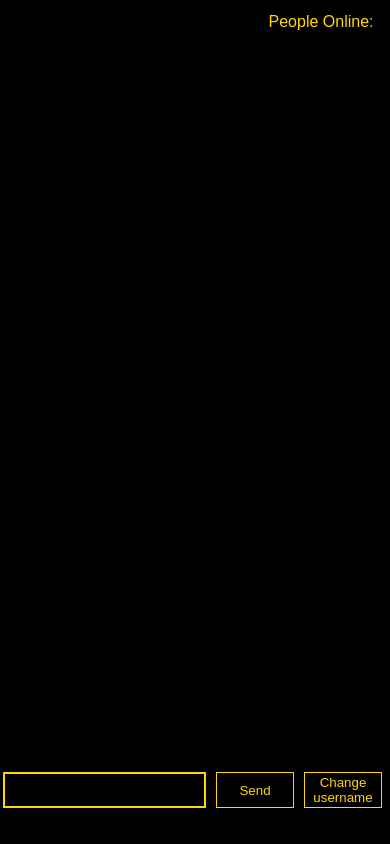
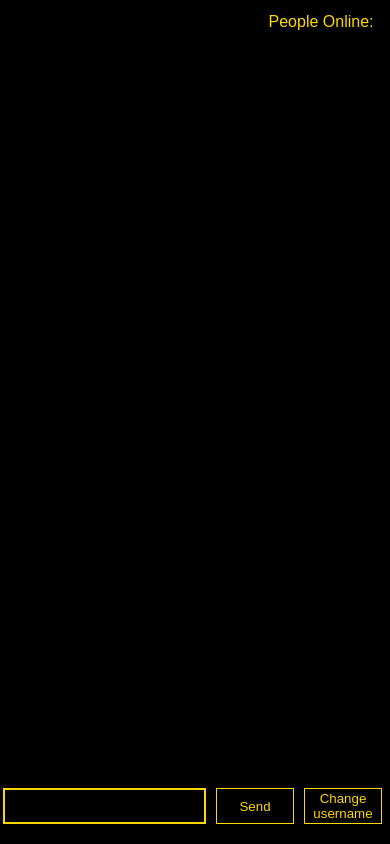
Before and after one commit to Rhygon1/chat, a website: page public/index.html in a window 390 px wide. Drawn offline with nearby package versions, Linux system fonts and the light colour scheme; no server answers.

Commit message:
mobile message sizing

```diff
--- a/public/index.html
+++ b/public/index.html
@@ -32,8 +32,8 @@
             overflow-y: scroll;
             overflow-x: hidden;
 
-            width:1650px;
-            height:840px;
+            width:84vw;
+            height:90vh;
             transform:rotateX(180deg);
                             -moz-transform:rotateX(180deg); /* Mozilla */
                             -webkit-transform:rotateX(180deg); /* Safari and Chrome */
@@ -58,7 +58,7 @@
         #main{ position: relative; width: 97vw !important}
         #secong{ position: absolute; right: 0 !important; top: 10px; }
 
-        @media (max-width: 450px){
+        @media (max-width: 100vh){
         /* width */
         ::-webkit-scrollbar {
           width: 0px;
@@ -86,7 +86,7 @@
                 overflow-x: hidden;
 
                 width:45vh;
-                height:80vh;
+                height:90vh;
                 transform:rotateX(180deg);
                                 -moz-transform:rotateX(180deg); /* Mozilla */
                                 -webkit-transform:rotateX(180deg); /* Safari and Chrome */
@@ -94,14 +94,14 @@
                                 -o-transform:rotateX(180deg); /* Opera */
             }
             .Color{
-            height: auto; width: 80%; margin-top: 4px;
+            height: auto; width: 80vw; margin-top: 4px; font-size: 13px;
             transform:rotateX(180deg);
                             -moz-transform:rotateX(180deg); /* Mozilla */
                             -webkit-transform:rotateX(180deg); /* Safari and Chrome */
                             -ms-transform:rotateX(180deg); /* IE 9+ */
                             -o-transform:rotateX(180deg); /* Opera */
             }
-            #input-message{ position: absolute !important; bottom: -140px; right: -100; display: flex; justify-content: center; margin-bottom: 10px;}
+            #input-message{ position: fixed !important; bottom: 20px; display: flex; justify-content: center; margin: 0px;}
             #message{ width: 50vw; height: 30px; border: 2px solid gold; background-color: black; color: white; font-size: 20px;}
             button{ margin-left: 10px; background-color: black; color: gold; border: 1px solid gold;}
             #message:focus{ outline:none; border: 3px solid gold; }
```
